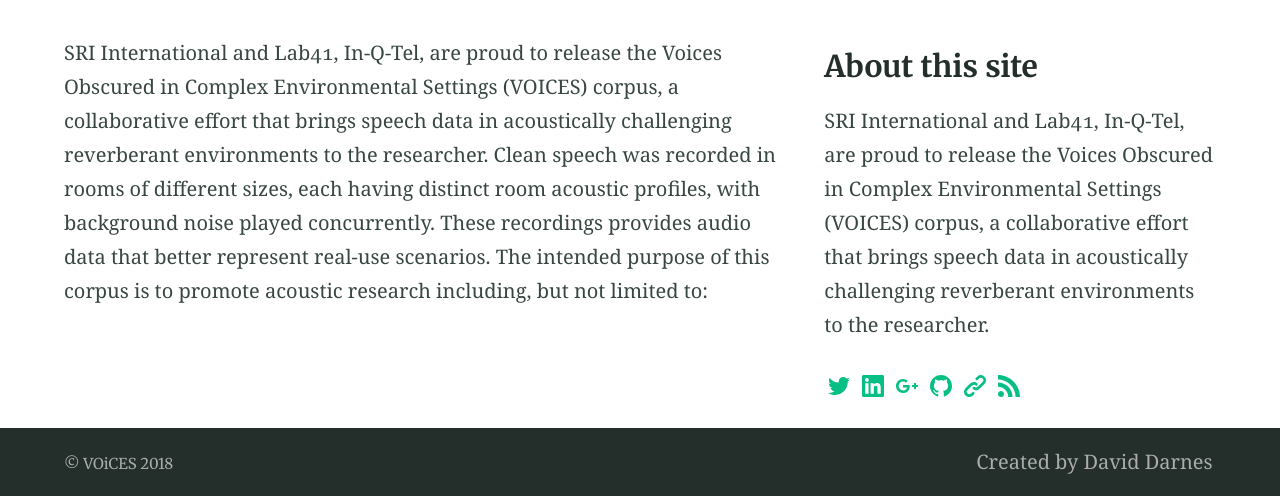
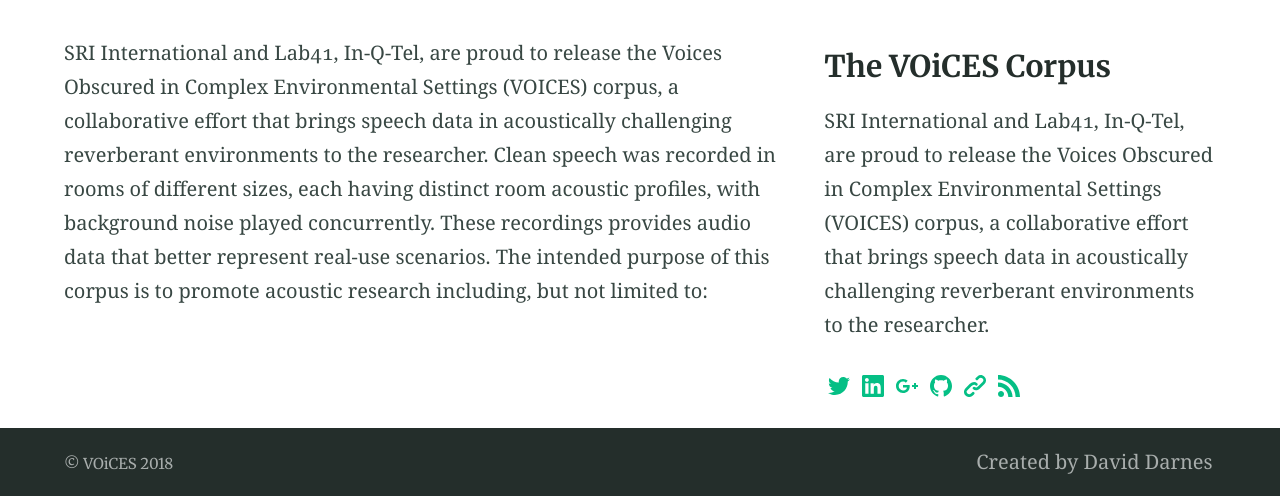
Before and after one commit to IQTLabs/voices, a Jekyll site: the page built from index.md, in a window 1280 px wide. Shown: the part 424-920 px from the top of the page. Built offline with Jekyll 4.4.1, drawn with Linux system fonts in a browser that asks for light colours; our own code applies the rules of GitHub Pages for plain Markdown files.

Commit message:
Aside fixed

```diff
--- a/_includes/site-aside.html
+++ b/_includes/site-aside.html
@@ -7,7 +7,7 @@
 
   {% elsif page.layout == "page" or page.layout == "home" or page.layout == "blog" %}
     <section class="section  section--description">
-      <h3>About this site</h3>
+      <h3>The VOiCES Corpus</h3>
       <p>{{ site.description }}</p>
       {% include nav-social.html %}
     </section>
```
